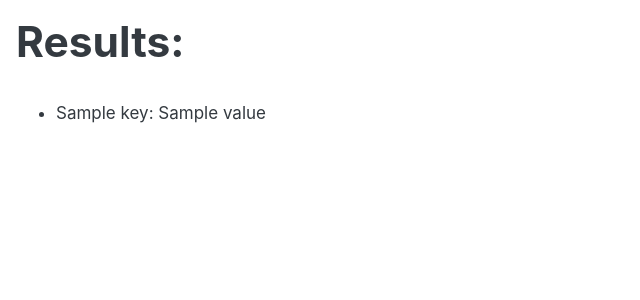
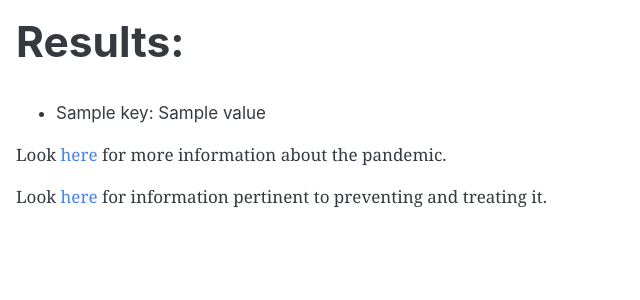
Before and after one commit to hycsg/covid-19-hackathon-app, a Flask app: template app/templates/result.html in a window 1280 px wide. Shown: the top 300 px of the page, without its empty margins (0-640 px from the left). Run offline with Flask 2, Linux system fonts and the light colour scheme; the template is opened without the code that fills it: most values are stand-ins (such as "Sample title", 1, 10 or a date in 2020); some libraries are stand-ins or nearby versions.

Commit message:
added reference to CDC resources

```diff
--- a/app/templates/result.html
+++ b/app/templates/result.html
@@ -21,6 +21,9 @@
     {% else %}
     <h1>Invalid Input</h1>
     {% endif %}
+
+    <p>Look <a href="https://www.cdc.gov/coronavirus/2019-ncov/faq.html">here</a> for more information about the pandemic.</p>
+    <p>Look <a href="https://www.cdc.gov/coronavirus/2019-ncov/prepare/prevention.html">here</a> for information pertinent to preventing and treating it.</p>
 </body>
 
 </html>
```
